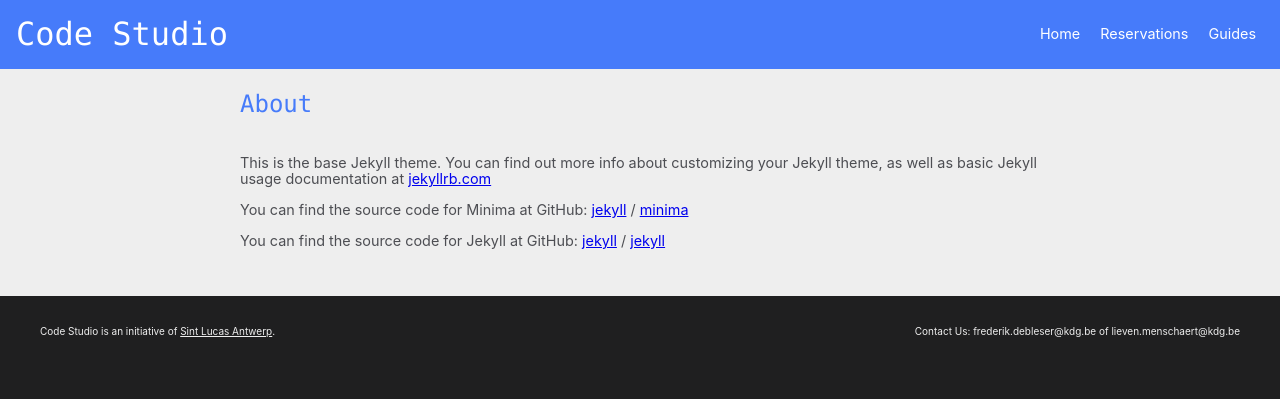
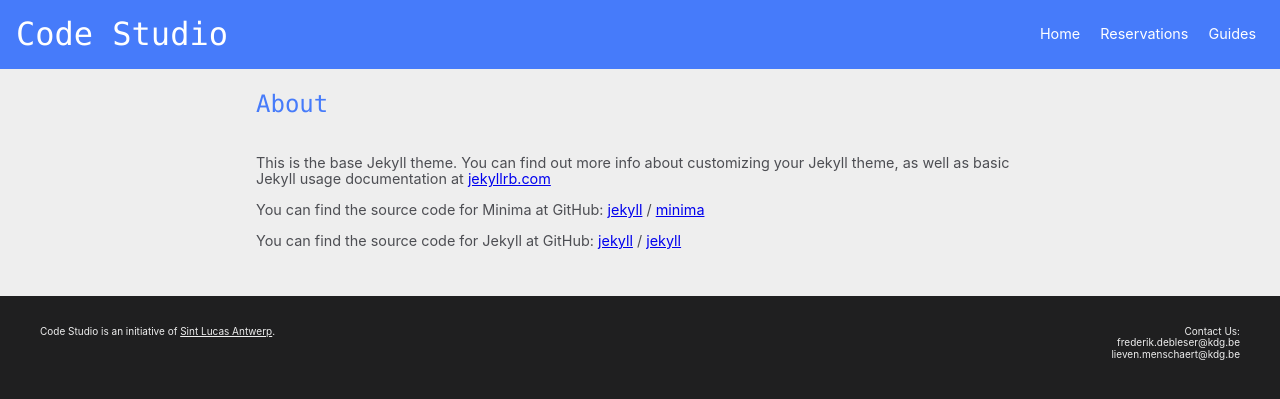
Before and after one commit to codespacehelp/website, a Jekyll site: the page built from about.md, in a window 1280 px wide. Shown: the top 399 px of the page. Built offline with Jekyll 4.4.1, drawn with Linux system fonts in a browser that asks for light colours.

Commit message:
More layout stuff.

```diff
--- a/_layouts/default.html
+++ b/_layouts/default.html
@@ -20,7 +20,9 @@ layout: base
     Code Studio is an initiative of <a href="https://www.sintlucasantwerpen.be/">Sint Lucas Antwerp</a>.
   </div>
   <div class="footer__right">
-    Contact Us: frederik.debleser@kdg.be of lieven.menschaert@kdg.be
+    Contact Us:<br>
+    frederik.debleser@kdg.be<br>
+    lieven.menschaert@kdg.be
   </div>
 </footer>
 <script>
--- a/media/css/main.css
+++ b/media/css/main.css
@@ -25,6 +25,7 @@ body {
   background: #1f1f20;
   color: #4d4e53;
   text-align: left;
+  overflow-x: hidden;
 }
 
 h1,
@@ -337,13 +338,13 @@ table small {
 .page-header {
   max-width: 800px;
   margin: 0 auto;
-  padding: 0.1rem 0;
+  padding: 0.1rem 1rem;
 }
 
 .page {
   max-width: 800px;
   margin: 0 auto;
-  padding: 0 0 2rem 0;
+  padding: 0 1rem 2rem 1rem;
 }
 
 .guides__list li {
@@ -412,6 +413,10 @@ footer a {
   color: #eee;
 }
 
+.footer__left {
+  margin-bottom: 1rem;
+}
+
 @media screen and (min-width: 550px) {
   footer {
     display: flex;
```
